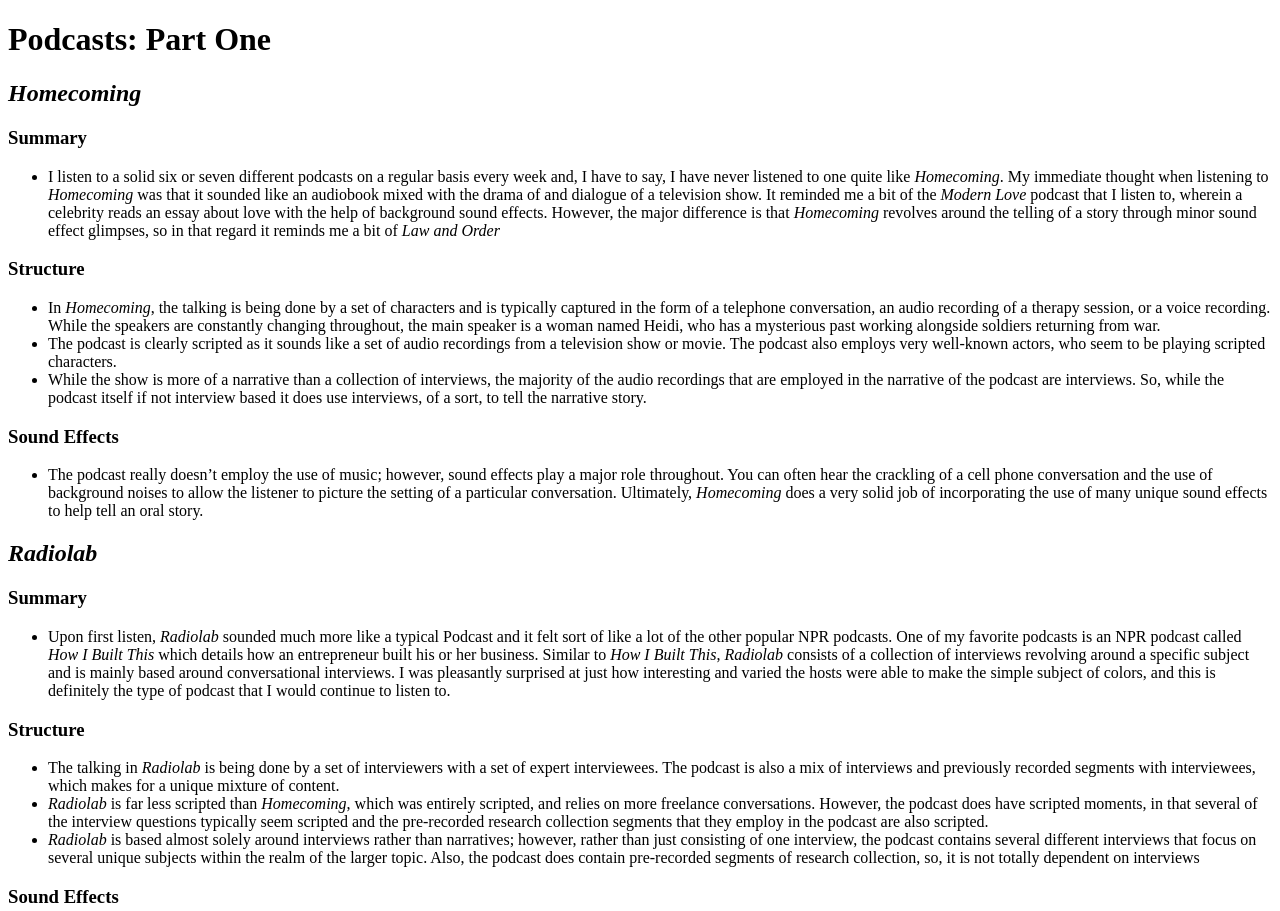
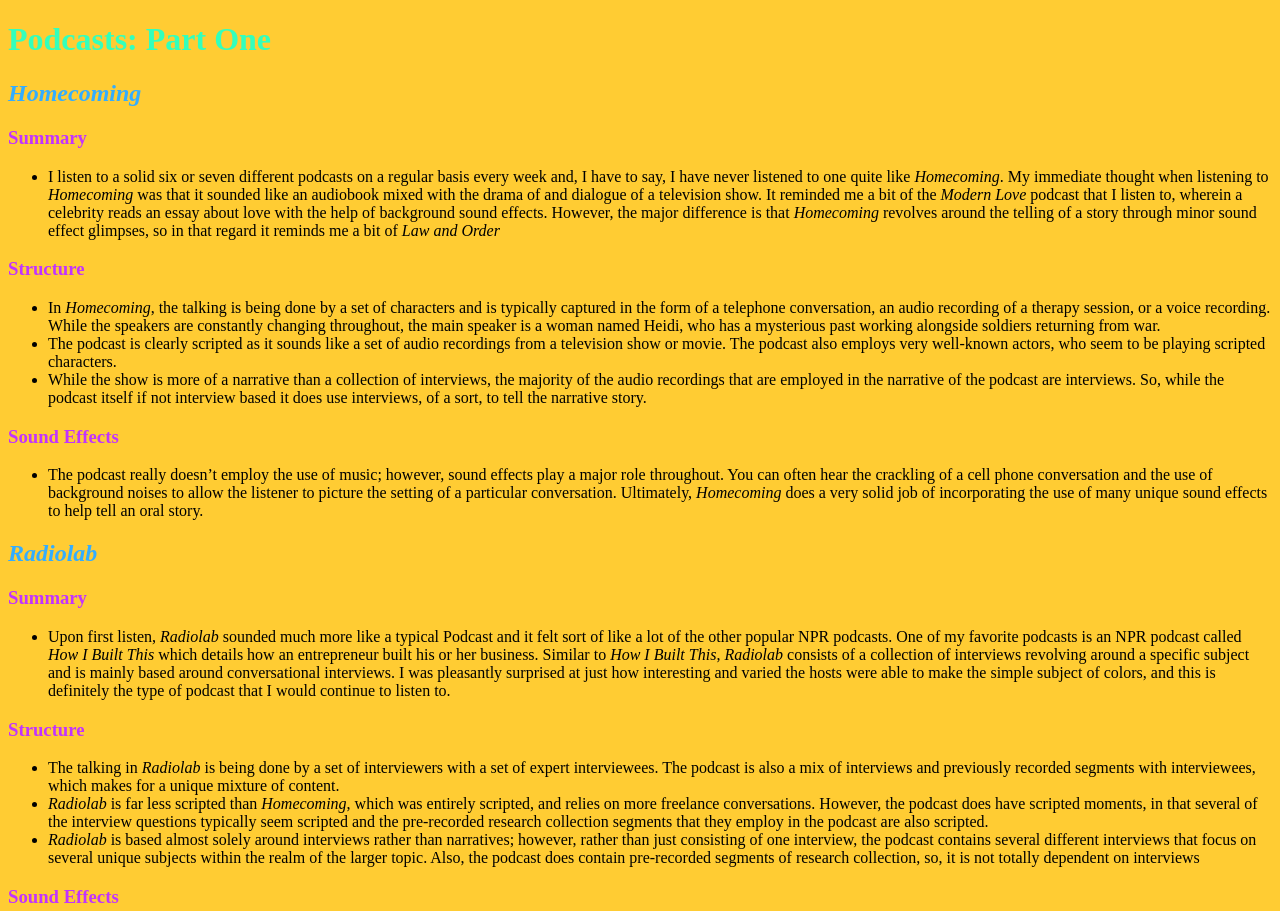
Before and after one commit to cyruswebb/webb-3844-podcast, a plain HTML site: page index.html in a window 1280 px wide. Shown: the top 911 px of the page. Drawn offline with Linux system fonts and the light colour scheme.

Commit message:
Add files via upload

```diff
--- a/index.html
+++ b/index.html
@@ -4,35 +4,35 @@
 <meta charset="utf-8">
     <title>Podcast Analysis</title>
 </head>
-<body>
-    <h1>Podcasts: Part One</h1>
-    <h2><i>Homecoming</i></h2>
-    <h3>Summary</h3>
+<body bgcolor="FFCC33">
+    <h1><font color="33FFBC">Podcasts: Part One</font></h1>
+    <h2><i><font color="33ADFF">Homecoming</font></i></h2>
+    <h3><font color="C233FF">Summary</font></h3>
     <ul>
         <li>I listen to a solid six or seven different podcasts on a regular basis every week and, I have to say, I have never listened to one quite like <i>Homecoming</i>. My immediate thought when listening to <i>Homecoming</i> was that it sounded like an audiobook mixed with the drama of and dialogue of a television show. It reminded me a bit of the <i>Modern Love</i> podcast that I listen to, wherein a celebrity reads an essay about love with the help of background sound effects. However, the major difference is that <i>Homecoming</i> revolves around the telling of a story through minor sound effect glimpses, so in that regard it reminds me a bit of <i>Law and Order</i></li>
     </ul>
-    <h3>Structure</h3>
+    <h3><font color="C233FF">Structure</font></h3>
     <ul>
         <li>In <i>Homecoming</i>, the talking is being done by a set of characters and is typically captured in the form of a telephone conversation, an audio recording of a therapy session, or a voice recording. While the speakers are constantly changing throughout, the main speaker is a woman named Heidi, who has a mysterious past working alongside soldiers returning from war. </li>
     <li>The podcast is clearly scripted as it sounds like a set of audio recordings from a television show or movie. The podcast also employs very well-known actors, who seem to be playing scripted characters. </li>
     <li>While the show is more of a narrative than a collection of interviews, the majority of the audio recordings that are employed in the narrative of the podcast are interviews. So, while the podcast itself if not interview based it does use interviews, of a sort, to tell the narrative story. </li>
     </ul>
-    <h3>Sound Effects</h3>
+    <h3><font color="C233FF">Sound Effects</font></h3>
     <ul>
         <li>The podcast really doesn’t employ the use of music; however, sound effects play a major role throughout. You can often hear the crackling of a cell phone conversation and the use of background noises to allow the listener to picture the setting of a particular conversation. Ultimately, <i>Homecoming</i> does a very solid job of incorporating the use of many unique sound effects to help tell an oral story. </li>
     </ul>
-    <h2><i>Radiolab</i></h2>
-    <h3>Summary</h3>
+    <h2><i><font color="33ADFF">Radiolab</font></i></h2>
+    <h3><font color="C233FF">Summary</font></h3>
     <ul>
         <li>Upon first listen, <i>Radiolab</i> sounded much more like a typical Podcast and it felt sort of like a lot of the other popular NPR podcasts. One of my favorite podcasts is an NPR podcast called <i>How I Built This</i> which details how an entrepreneur built his or her business. Similar to <i>How I Built This</i>, <i>Radiolab</i> consists of a collection of interviews revolving around a specific subject and is mainly based around conversational interviews. I was pleasantly surprised at just how interesting and varied the hosts were able to make the simple subject of colors, and this is definitely the type of podcast that I would continue to listen to. </li>
     </ul>
-    <h3>Structure</h3>
+    <h3><font color="C233FF">Structure</font></h3>
     <ul>
         <li>The talking in <i>Radiolab</i> is being done by a set of interviewers with a set of expert interviewees. The podcast is also a mix of interviews and previously recorded segments with interviewees, which makes for a unique mixture of content. </li>
         <li><i>Radiolab</i> is far less scripted than <i>Homecoming</i>, which was entirely scripted, and relies on more freelance conversations. However, the podcast does have scripted moments, in that several of the interview questions typically seem scripted and the pre-recorded research collection segments that they employ in the podcast are also scripted. </li>
         <li><i>Radiolab</i> is based almost solely around interviews rather than narratives; however, rather than just consisting of one interview, the podcast contains several different interviews that focus on several unique subjects within the realm of the larger topic. Also, the podcast does contain pre-recorded segments of research collection, so, it is not totally dependent on interviews </li>
     </ul>
-    <h3>Sound Effects</h3>
+    <h3><font color="C233FF">Sound Effects</font></h3>
     <ul>
         <li>Whereas <i>Homecoming</i> did not employ the use of music too any serious degree, <i>Radiolab</i> relies heavily on the use of both music and sound effects. In one particular segment they even deployed the use of a choir to highlight the colors of the rainbow. It was very effective. The podcast also employed the use of themed music which was very effective and entertaining. </li>
     </ul>
```
